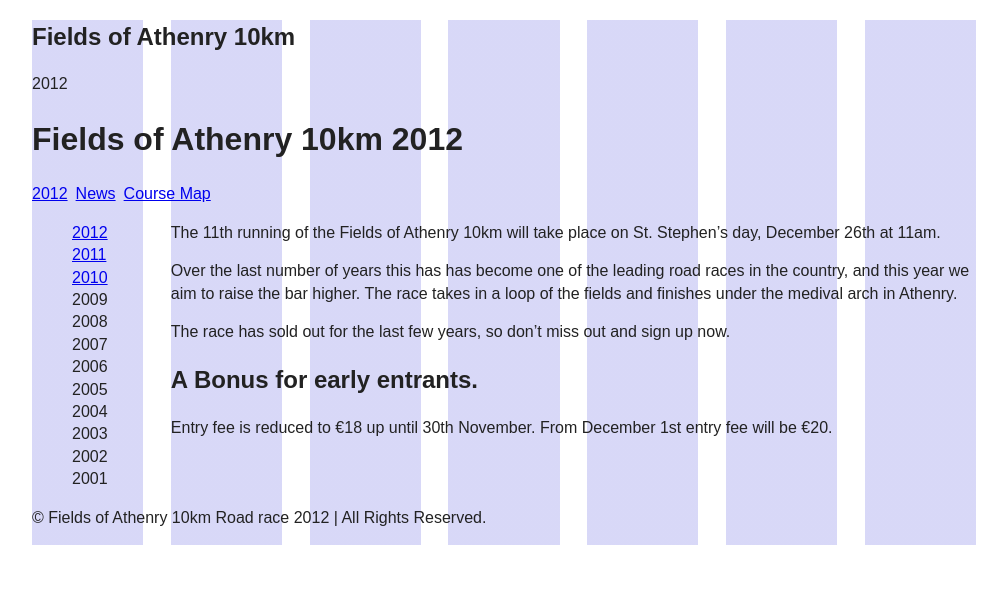
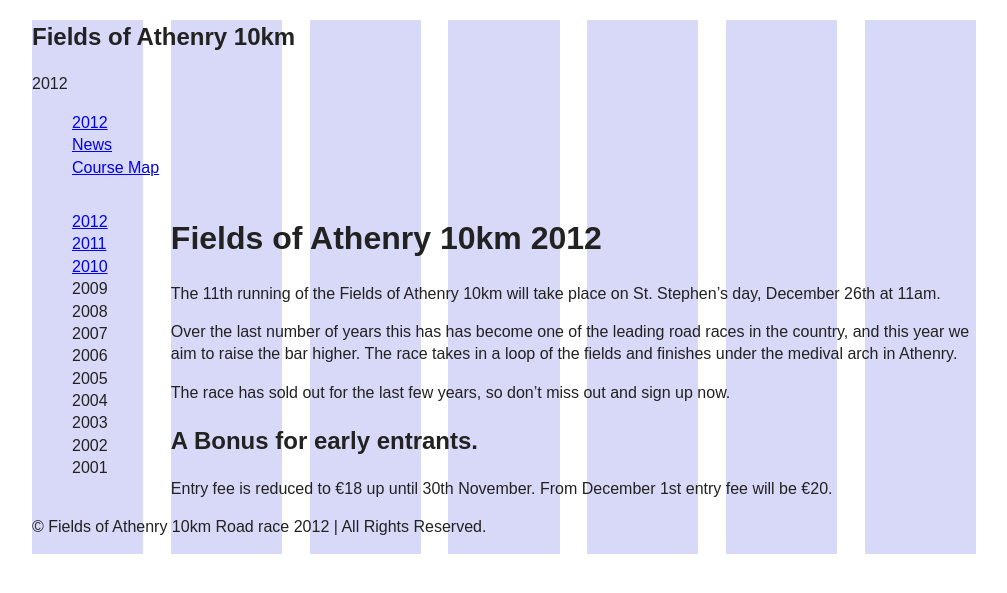
Before and after one commit to alanburke/10km, a Jekyll site: the page built from index.html, in a window 1280 px wide. Shown: the top 593 px of the page, without its empty margins (136-1143 px from the left). Built offline with Jekyll 4.4.1, drawn with Linux system fonts in a browser that asks for light colours; nearby versions of some CDN libraries.

Commit message:
Restructure page header

```diff
--- a/_layouts/default.html
+++ b/_layouts/default.html
@@ -21,17 +21,18 @@
         <div class="banner">
           <header>
             <h2 class="site-title">{{ site.title }}</h2>
-            <p class="current_year">{{ race_year }}</p>
-            <h1>{% if page.title %} {{ page.title }} {% endif %}</h1>
+            <p class="current-year">{{ race_year }}</p>
           </header>
+
         </div>
 
-        <div class="pagenav">
+        <div class="page-nav">
           {% include main_nav.html %}
         </div>
 
         <div class="main">
           <section class="main-content">
+            <h1>{% if page.title %} {{ page.title }} {% endif %}</h1>
             {{ content }}
           </section>
           {% include year_nav.html %}
```
